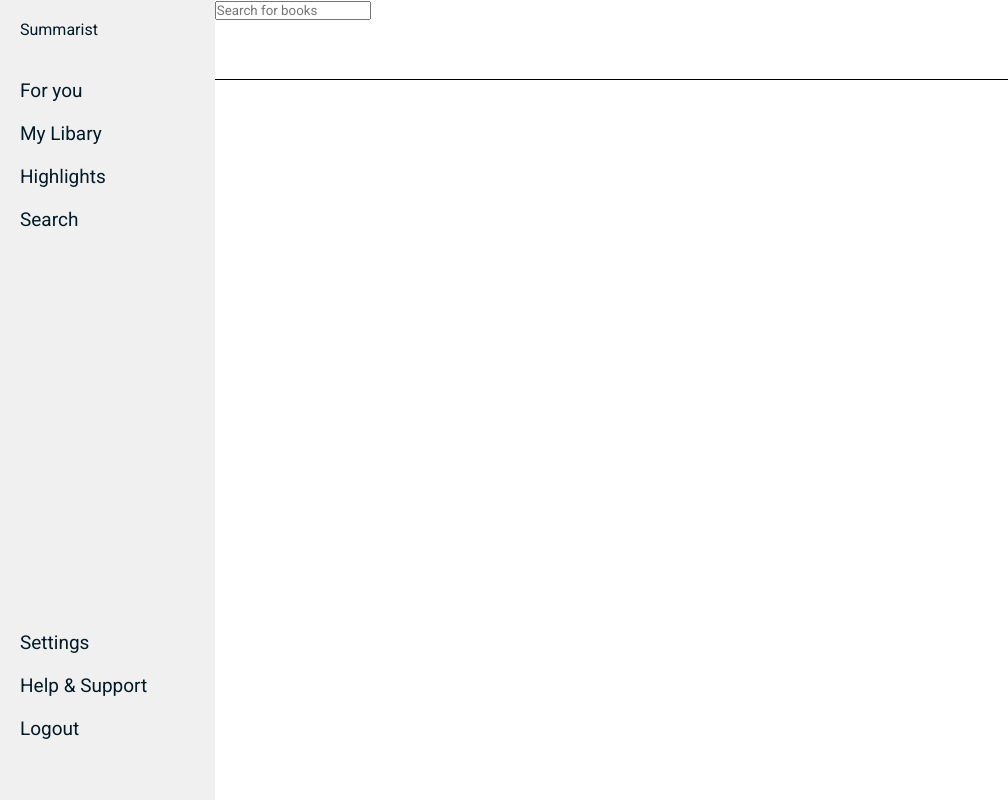
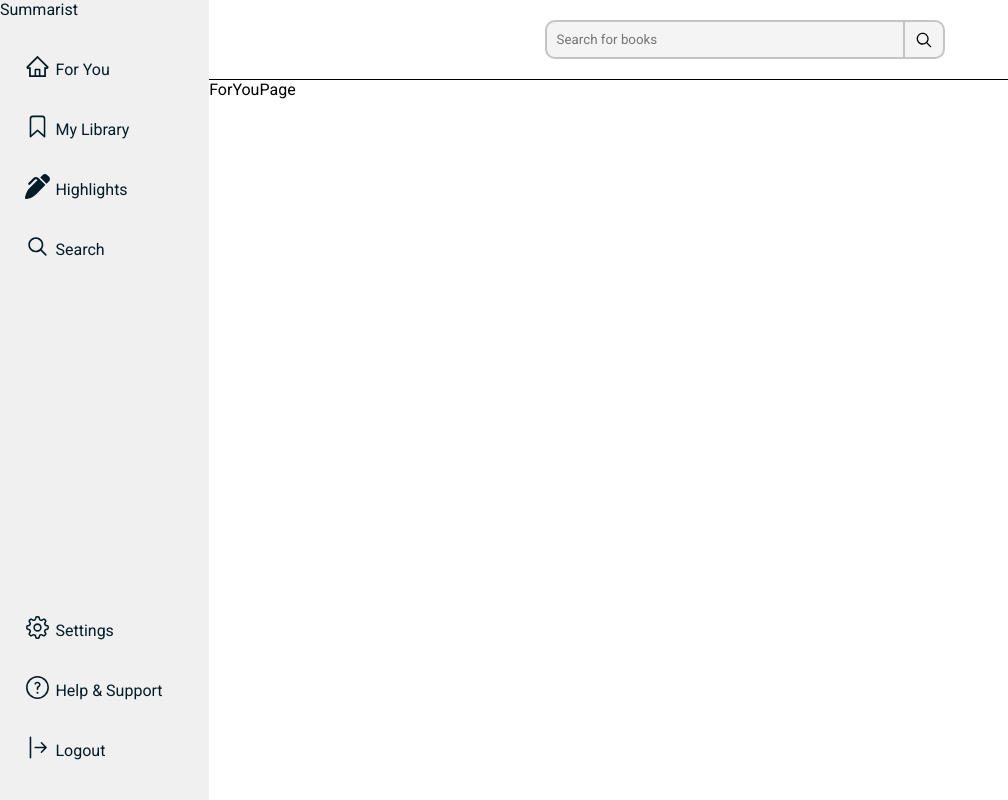
Before and after one commit to osezuaikekhua/advanced-internship, a React (Create React App) app: page /for-you in a window 1280 px wide. Shown: the whole page, without its empty margins (0-1008 px from the left). Built offline with nearby package versions, Linux system fonts and the light colour scheme.

Commit message:
added active state for For You buttons, guest login set up

```diff
--- a/src/App.css
+++ b/src/App.css
@@ -673,7 +673,7 @@ button:disabled {
   width: 250px;
   background-color: rgb(240, 240, 240);
   color: #021b28;
-  padding: 20px;
+
   display: flex;
   flex-direction: column;
 }
@@ -686,10 +686,45 @@ button:disabled {
   height: 100%;
 }
 
+
+
 .nav__section__text div{
-  margin: 20px 0;
-  font-size: 19px;
+  height: 60px;
+  padding: 20px 0 ;
+  font-size: 16px;
+  display: flex;
+  align-items: center;
+  cursor: pointer;
 }
+
+.nav__section__text div:hover{
+  background-color: rgba(128, 128, 128, 0.197);
+}
+
+.nav__section__text div i{
+  font-size: 25px;
+  margin-right: 5px;
+}
+
+.for-you-active{
+  height: 100%;
+  width: 5%;
+  margin-right: 15px;
+}
+
+.library-active{
+  height: 100%;
+  width: 5%;
+  margin-right: 15px;
+}
+
+.active-state{
+  height: 100%;
+  width: 5%;
+  margin-right: 15px;
+}
+
+/* Right Side*/
 
 .forYou__container section{
   display: flex;
@@ -702,8 +737,42 @@ button:disabled {
   width: 100%;
   height: 80px;
   border-bottom: 1px black solid;
+  display: flex;
+  justify-content: center;
+  align-items: center;
+
 }
 
+.search__bar{
+  height: 50%;
+  width: 400px;
+  display: flex;
+  flex-wrap: nowrap;
+}
+
+.search__bar input{
+  height: 100%;
+  width: 90%;
+  border-radius: 10px 0 0 10px;
+  padding: 0 0 0 10px;
+  outline: none;
+  border: 2px solid rgba(163, 163, 163, 0.596);
+  background-color: rgba(219, 219, 219, 0.315);
+}
+
+.search__bar button{
+  border-radius: 0 10px 10px 0;
+  border-top: 2px solid rgba(163, 163, 163, 0.596);
+  border-right: 2px solid rgba(163, 163, 163, 0.596);
+  border-bottom: 2px solid rgba(163, 163, 163, 0.596);
+  background-color: rgba(219, 219, 219, 0.315);
+  height: 100%;
+  width: 10%;
+  display: flex;
+  justify-content: center;
+  align-items: center;
+  font-size: 20px;
+}
 
 
 
--- a/src/componets/Modules/Modual UI/LogIn.jsx
+++ b/src/componets/Modules/Modual UI/LogIn.jsx
@@ -34,7 +34,7 @@ function LogIn({showSignIn, resetPass }) {
     <>
         <div className='module__input'>
             <h2>Log in to Summarist</h2>
-            <button className='module__login__guest'> <div className='guest-icon'><GiCharacter /></div> Login as a Guest</button>
+           <button className='module__login__guest'> <Link to={"/for-you"}> <div className='guest-icon'><GiCharacter /></div> Login as a Guest</Link></button>
             <button className='module__login__google'> <div className='google-icon'><FcGoogle /></div> Login with Google</button>
             <input id='signUp__email' type="text" placeholder='Email Address' />
             <input id='signUp__password' type="text" placeholder='Password'/>
--- /dev/null
+++ b/src/componets/for-you/ForYouPage.jsx
@@ -0,0 +1,9 @@
+import React from 'react'
+
+function ForYouPage() {
+  return (
+    <div>ForYouPage</div>
+  )
+}
+
+export default ForYouPage
--- /dev/null
+++ b/src/componets/for-you/Library.jsx
@@ -0,0 +1,9 @@
+import React from 'react'
+
+function Library() {
+  return (
+    <div>Library</div>
+  )
+}
+
+export default Library
--- a/src/pages/ForYou.jsx
+++ b/src/pages/ForYou.jsx
@@ -1,6 +1,45 @@
-import React from 'react'
+import React, { useState } from 'react'
+import Library from '../componets/for-you/Library';
+import ForYouPage from '../componets/for-you/ForYouPage';
+
+
+
+import { RxMagnifyingGlass } from "react-icons/rx";
+import { AiOutlineHome } from "react-icons/ai";
+import { IoBookmarkOutline } from "react-icons/io5";
+import { FaPenClip } from "react-icons/fa6";
+import { GoGear } from "react-icons/go";
+import { GoQuestion } from "react-icons/go";
+import { BsArrowBarRight } from "react-icons/bs";
 
 function ForYou() {
+
+  const [showForYou, setshowForYou] = useState(true)
+  const [showLibrary, setshowLibrary] = useState(false)
+  const [showActiveForYou, setshowActive] = useState("")
+  const [showActiveLibrary, setshowActiveLibrary] = useState("")
+
+  function ShowForYou(){
+    if(!showForYou){
+      setshowForYou(true)
+      setshowActive("rgba(0, 205, 21, 0.661)")
+
+      setshowActiveLibrary(" ")
+      setshowLibrary(false)
+    }
+  }
+
+  function ShowLibrary(){
+    if(!showLibrary){
+      setshowLibrary(true)
+      setshowActiveLibrary("rgba(0, 205, 21, 0.661)")
+
+      setshowActive(" ")
+      setshowForYou(false)
+    }
+  }
+
+
   return (
     <>
       <div className='forYou__container'>
@@ -9,25 +48,42 @@ function ForYou() {
           <div className='nav__title'>Summarist</div>
           <div className='nav__section'>
             <div className='nav__section__text'>
-                <div>For you</div>
-                <div>My Libary</div>
-                <div>Highlights</div>
-                <div>Search</div>
+
+                <div onClick={ShowForYou} >
+                  <div className='for-you-active' style={{ backgroundColor: `${showActiveForYou}` }}></div>
+                  <i><AiOutlineHome /></i>
+                  <p>For You</p>
+                </div>
+
+                <div onClick={ShowLibrary} >
+                  <div className='library-active' style={{ backgroundColor: `${showActiveLibrary}` }}></div>
+                  <i><IoBookmarkOutline /></i>
+                  <p>My Library</p>
+                </div>
+
+                <div><div className='active-state'></div><i><FaPenClip /></i> <p>Highlights</p></div>
+                <div><div className='active-state'></div><i><RxMagnifyingGlass /></i> <p>Search</p></div>
             </div>
             <div className='nav__section__text'>
-                <div>Settings</div>
-                <div>Help & Support</div>
-                <div>Logout</div>
+                <div><div className='active-state'></div><i><GoGear /></i> <p>Settings</p></div>
+                <div><div className='active-state'></div><i><GoQuestion /></i> <p>Help & Support</p></div>
+                <div><div className='active-state'></div><i><BsArrowBarRight /></i> <p>Logout</p></div>
             </div>
           </div>
         </nav>
 
         <section>
           <div className='search__container'>
-            <input type="text" placeholder='Search for books'/>
+            <div className='search__bar'>
+              <input type="text" placeholder='Search for books'/>
+              <button ><RxMagnifyingGlass /></button>
+            </div>
+
           </div>
+
           <div className='content__container'>
-
+            {showForYou && <ForYouPage/>}
+            {showLibrary && <Library/>}
           </div>
         </section>
       </div>
```
